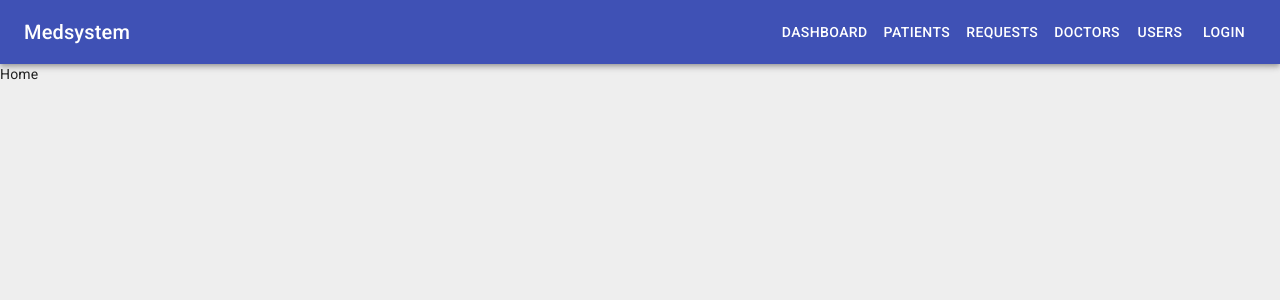
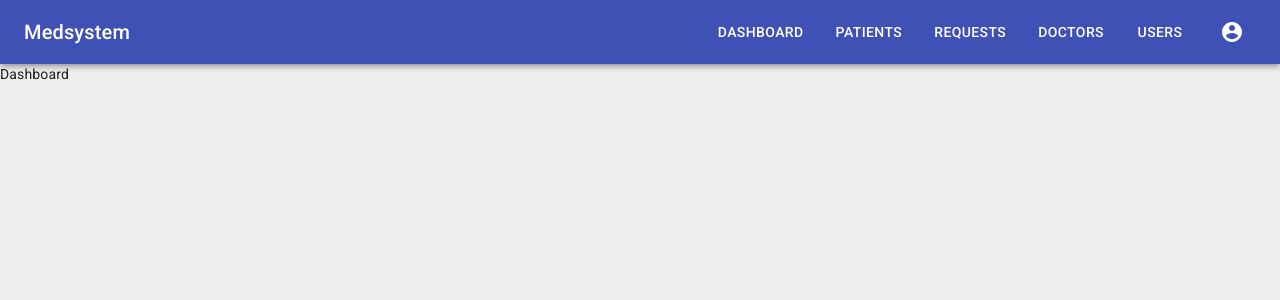
Before and after one commit to serenDave/apz-medsystem, a React (Create React App) app in the folder client/: page /dashboard in a window 1280 px wide. Shown: the top 300 px of the page. Built offline with nearby package versions, Linux system fonts and the light colour scheme; sample sign-in values are in the browser's storage; what i18next-xhr-backend would draw is missing.

Commit message:
added header menu and logout

```diff
--- a/client/src/App.js
+++ b/client/src/App.js
@@ -1,6 +1,6 @@
 import React, { useState } from 'react';
 import { Route, Switch, useHistory, Redirect } from 'react-router-dom';
-import { Home, Login, Patients, Requests, Doctors, Users } from './containers';
+import { Dashboard, Login, Patients, Requests, Doctors, Users } from './containers';
 import { Header } from './components';
 import { CssBaseline, makeStyles } from '@material-ui/core';
 import { useDispatch } from 'react-redux';
@@ -29,6 +29,7 @@ const App = () => {
       try {
         const user = JSON.parse(localStorage.getItem('user'));
         dispatch(actions.user.setUser(user));
+        dispatch(actions.user.setToken(token));
         isAuthed = true;
       } catch (e) {
         history.push('/login');
@@ -50,7 +51,7 @@ const App = () => {
   if (isAuthed) {
     routes = (
       <>
-        <Route exact path='/dashboard' component={Home} />
+        <Route exact path='/dashboard' component={Dashboard} />
         <Route exact path='/patients' component={Patients} />
         <Route exact path='/requests' component={Requests} />
         <Route exact path='/doctors' component={Doctors} />
--- a/client/src/components/Header/index.js
+++ b/client/src/components/Header/index.js
@@ -2,10 +2,16 @@ import React from 'react';
 import AppBar from '@material-ui/core/AppBar';
 import Toolbar from '@material-ui/core/Toolbar';
 import Typography from '@material-ui/core/Typography';
+import IconButton from '@material-ui/core/IconButton';
+import AccountCircle from '@material-ui/icons/AccountCircle';
+import MenuItem from '@material-ui/core/MenuItem';
+import Menu from '@material-ui/core/Menu';
 import { makeStyles, styled } from '@material-ui/styles';
 import { Button } from '@material-ui/core';
 import { useTranslation } from 'react-i18next';
-import { Link } from 'react-router-dom';
+import { Link, useHistory } from 'react-router-dom';
+import { useDispatch, useSelector } from 'react-redux';
+import { actions } from '../../redux/actions';
 
 const useStyles = makeStyles({
   root: {
@@ -16,13 +22,38 @@ const useStyles = makeStyles({
   }
 });
 
-const HeaderLink = styled(Link)`
-  margin-right: 16px;
-`;
+const HeaderLink = styled(Link)({
+  marginRight: 16
+});
 
 const Header = () => {
   const classes = useStyles();
   const { t } = useTranslation();
+  const history = useHistory();
+
+  const dispatch = useDispatch();
+  const isAuthed = useSelector((state) => Boolean(state.user.token));
+
+  const [anchorEl, setAnchorEl] = React.useState(null);
+  const open = Boolean(anchorEl);
+
+  const handleMenu = (event) => {
+    setAnchorEl(event.currentTarget);
+  };
+
+  const handleClose = () => {
+    setAnchorEl(null);
+  };
+
+  const logout = () => {
+    localStorage.removeItem('token');
+    localStorage.removeItem('user');
+
+    dispatch(actions.user.setToken(null));
+    dispatch(actions.user.setUser(null));
+
+    history.push('/login');
+  };
 
   return (
     <AppBar position={'static'} className={classes.root}>
@@ -30,6 +61,8 @@ const Header = () => {
         <Typography variant={'h6'} className={classes.title}>
           Medsystem
         </Typography>
+        {isAuthed ? (
+          <>
             <HeaderLink to={'/dashboard'}>
               <Button color={'inherit'}>{t('header.dashboard')}</Button>
             </HeaderLink>
@@ -45,9 +78,39 @@ const Header = () => {
             <HeaderLink to={'/users'}>
               <Button color={'inherit'}>{t('header.users')}</Button>
             </HeaderLink>
+            <IconButton
+              aria-label={'account of current user'}
+              aria-controls={'menu-appbar'}
+              aria-haspopup={true}
+              onClick={handleMenu}
+              color='inherit'
+            >
+              <AccountCircle />
+            </IconButton>
+            <Menu
+              id='menu-appbar'
+              anchorEl={anchorEl}
+              anchorOrigin={{
+                vertical: 'top',
+                horizontal: 'right'
+              }}
+              keepMounted
+              transformOrigin={{
+                vertical: 'top',
+                horizontal: 'right'
+              }}
+              open={open}
+              onClose={handleClose}
+            >
+              <MenuItem onClick={handleClose}>My profile</MenuItem>
+              <MenuItem onClick={logout}>Log out</MenuItem>
+            </Menu>
+          </>
+        ) : (
           <Link to={'/login'}>
             <Button color={'inherit'}>{t('header.login')}</Button>
           </Link>
+        )}
       </Toolbar>
     </AppBar>
   );
--- /dev/null
+++ b/client/src/containers/Dashboard/index.js
@@ -0,0 +1,11 @@
+import React from 'react'
+
+const Dashboard = () => {
+  return (
+    <div>
+      Dashboard
+    </div>
+  )
+}
+
+export default Dashboard
--- a/client/src/containers/Home/index.js
+++ /dev/null
@@ -1,11 +0,0 @@
-import React from 'react'
-
-const Home = () => {
-  return (
-    <div>
-      Home
-    </div>
-  )
-}
-
-export default Home
--- a/client/src/containers/Login/index.js
+++ b/client/src/containers/Login/index.js
@@ -35,9 +35,10 @@ const Login = ({ history }) => {
     if (result.data.status === 'success') {
       localStorage.setItem('token', result.data.token);
       localStorage.setItem('user', JSON.stringify(result.data.data.user));
-      dispatch(actions.user.setUser(result.data.user));
+      dispatch(actions.user.setUser(result.data.data.user));
+      dispatch(actions.user.setToken(result.data.token));
 
-      history.push('/home');
+      history.push('/dashboard');
     }
   };
 
--- a/client/src/containers/index.js
+++ b/client/src/containers/index.js
@@ -1,4 +1,4 @@
-export { default as Home } from './Home';
+export { default as Dashboard } from './Dashboard';
 export { default as Login } from './Login';
 export { default as Patients } from './Patients';
 export { default as Requests } from './Requests';
--- a/client/src/redux/actions.js
+++ b/client/src/redux/actions.js
@@ -1,4 +1,4 @@
-import { userSlice } from './user';
+import { userSlice } from './slices/user';
 
 export const actions = {
   user: userSlice.actions
--- a/client/src/redux/user.js
+++ b/client/src/redux/slices/user.js
@@ -3,11 +3,15 @@ import { createSlice } from '@reduxjs/toolkit';
 export const userSlice = createSlice({
   name: 'user',
   initialState: {
-    user: null
+    user: null,
+    token: null
   },
   reducers: {
     setUser: (state, action) => {
       state.user = action.payload;
+    },
+    setToken: (state, action) => {
+      state.token = action.payload;
     }
   }
 });
--- a/client/src/redux/store.js
+++ b/client/src/redux/store.js
@@ -1,5 +1,5 @@
 import { configureStore } from '@reduxjs/toolkit';
-import { userSlice } from './user';
+import { userSlice } from './slices/user';
 
 export default configureStore({
   reducer: {
```
Lines whose indentation alone changed are shown as unchanged.
